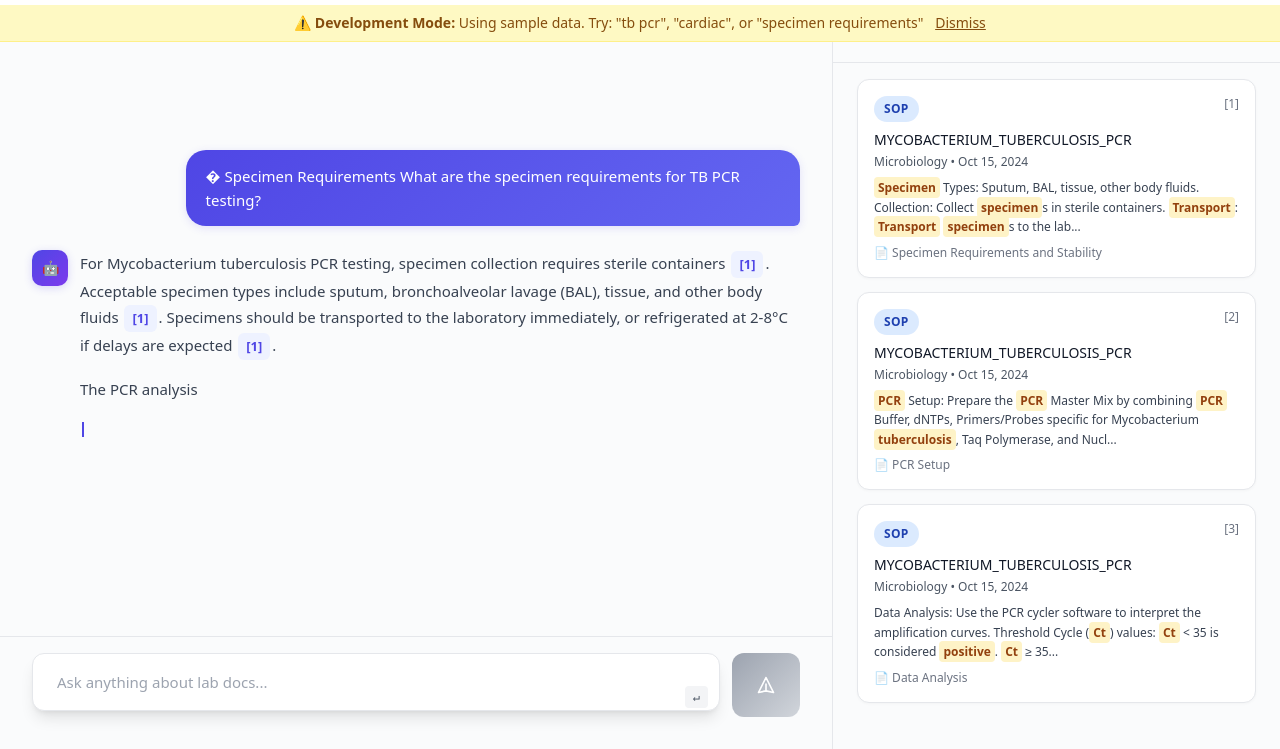
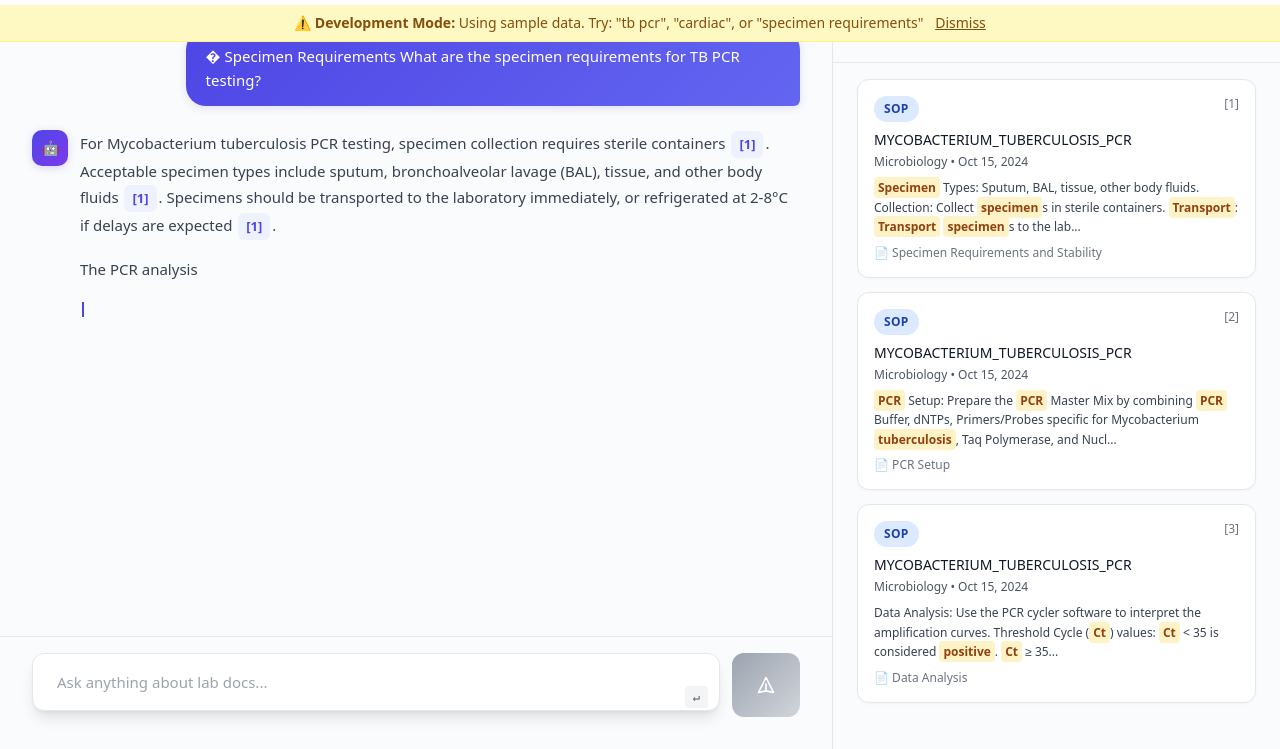
Before and after one commit to thomasht86/ADLM-2025-Data-Challenge, a website: page frontend/index.html in a window 1280 px wide. Both pictures are taken after a click on the button 640 px from the left and 495 px from the top of the page. Shown: the part 51-800 px from the top of the page. Drawn offline with nearby package versions, Linux system fonts and the light colour scheme.

Commit message:
better UI

```diff
--- a/frontend/css/styles.css
+++ b/frontend/css/styles.css
@@ -98,24 +98,61 @@ body {
    Smooth Transitions
    ========================= */
 
-#messages-container,
-#chat-input-container,
-#welcome-header,
-#example-questions,
-#keyboard-hint {
-    transition: all 0.5s ease-in-out;
-}
-
-/* Center chat input initially - position higher */
+/* Single, seamless transition for all elements */
 #messages-container {
+    transition: all 0.100s cubic-bezier(0.4, 0, 0.2, 1);
     justify-content: center;
     padding-top: 15vh;
 }
 
-/* Hide border on initial state */
-.chat-input-initial {
+#chat-input-container {
+    transition: all 0.100s cubic-bezier(0.4, 0, 0.2, 1);
     border-top: none !important;
     transform: translateY(-15vh);
+}
+
+#chat-input-wrapper {
+    transition: padding 0.100s cubic-bezier(0.4, 0, 0.2, 1);
+}
+
+#welcome-header,
+#example-questions,
+#keyboard-hint {
+    transition: opacity 0.050s ease-in-out, transform 0.050s ease-in-out;
+    opacity: 1;
+    transform: translateY(0);
+}
+
+/* Active chat state - all elements transition together */
+body.chat-active #messages-container {
+    justify-content: flex-start;
+    padding-top: 0;
+}
+
+body.chat-active #chat-input-container {
+    border-top: 1px solid rgb(229 231 235) !important;
+    transform: translateY(0);
+}
+
+body.chat-active.dark #chat-input-container {
+    border-top-color: rgb(55 65 81) !important;
+}
+
+body.chat-active #chat-input-wrapper {
+    padding-top: 1rem;
+    padding-bottom: 1rem;
+}
+
+body.chat-active #welcome-header,
+body.chat-active #example-questions,
+body.chat-active #keyboard-hint {
+    opacity: 0;
+    transform: translateY(-10px);
+    pointer-events: none;
+}
+
+#toggle-sources {
+    transition: opacity 0.3s ease-in-out 0.2s;
 }
 
 /* Make textarea larger and more prominent when centered */
--- a/frontend/index.html
+++ b/frontend/index.html
@@ -68,7 +68,7 @@
         <div class="flex-1 flex flex-col">
 
             <!-- Messages Container (Scrollable) -->
-            <div id="messages-container" class="flex-1 overflow-y-auto flex flex-col justify-center transition-all duration-500">
+            <div id="messages-container" class="flex-1 overflow-y-auto flex flex-col">
                 <div class="max-w-4xl mx-auto px-4 sm:px-6 lg:px-8 py-6 w-full">
 
                     <!-- Messages will be inserted here -->
@@ -80,10 +80,10 @@
             </div>
 
             <!-- Chat Input (Centered initially, moves to bottom after first message) -->
-            <div id="chat-input-container" class="flex-shrink-0 transition-all duration-500 chat-input-initial">
-                <div class="max-w-4xl mx-auto px-4 sm:px-6 lg:px-8 py-6">
+            <div id="chat-input-container" class="flex-shrink-0">
+                <div id="chat-input-wrapper" class="max-w-4xl mx-auto px-4 sm:px-6 lg:px-8 py-6">
                     <!-- Welcome Header -->
-                    <div id="welcome-header" class="text-center mb-8 transition-opacity duration-500">
+                    <div id="welcome-header" class="text-center mb-8">
                         <div class="inline-flex items-center justify-center w-16 h-16 bg-blue-100 dark:bg-blue-900 rounded-full mb-4">
                             <svg class="w-8 h-8 text-blue-600 dark:text-blue-400" fill="none" stroke="currentColor" viewBox="0 0 24 24">
                                 <path stroke-linecap="round" stroke-linejoin="round" stroke-width="2" d="M8 10h.01M12 10h.01M16 10h.01M9 16H5a2 2 0 01-2-2V6a2 2 0 012-2h14a2 2 0 012 2v8a2 2 0 01-2 2h-5l-5 5v-5z"></path>
--- a/frontend/js/chat.js
+++ b/frontend/js/chat.js
@@ -97,9 +97,13 @@ class ChatUI {
         this.chatInput.value = '';
         this.chatInput.style.height = 'auto';
 
-        // Handle first message transition
+        // Handle first message - show sources panel/button immediately, then transition
         if (!this.hasStartedChat) {
-            this.transitionToChat();
+            this.showSourcesUI();
+            // Small delay before starting transition for visual flow
+            setTimeout(() => {
+                this.transitionToChat();
+            }, 100);
             this.hasStartedChat = true;
         }
 
@@ -322,61 +326,36 @@ class ChatUI {
         });
     }
 
-    transitionToChat() {
-        // Fade out and hide welcome elements
-        if (this.welcomeHeader) {
-            this.welcomeHeader.style.opacity = '0';
-            setTimeout(() => {
-                this.welcomeHeader.style.display = 'none';
-            }, 300);
+    showSourcesUI() {
+        // Show sources button immediately
+        if (this.toggleSourcesBtn) {
+            this.toggleSourcesBtn.classList.remove('hidden', 'opacity-0');
+            this.toggleSourcesBtn.classList.add('md:flex', 'opacity-100');
         }
 
-        if (this.exampleQuestions) {
-            this.exampleQuestions.style.opacity = '0';
-            setTimeout(() => {
-                this.exampleQuestions.style.display = 'none';
-            }, 300);
+        // Show sources panel on desktop
+        if (this.sourcesPanel) {
+            this.sourcesPanel.classList.remove('hidden');
+            this.sourcesPanel.classList.add('flex');
         }
+    }
 
-        if (this.keyboardHint) {
-            this.keyboardHint.style.opacity = '0';
-            setTimeout(() => {
-                this.keyboardHint.style.display = 'none';
-            }, 300);
-        }
+    transitionToChat() {
+        // Trigger single, unified transition by adding chat-active class to body
+        document.body.classList.add('chat-active');
 
-        // Move messages container to top
-        if (this.messagesContainer) {
-            this.messagesContainer.style.justifyContent = 'flex-start';
-        }
-
-        // Move chat input to bottom with border
-        if (this.chatInputContainer) {
-            setTimeout(() => {
-                this.chatInputContainer.classList.remove('chat-input-initial');
-                this.chatInputContainer.classList.add('border-t', 'border-gray-200', 'dark:border-gray-700');
-                this.chatInputContainer.querySelector('.max-w-4xl').classList.remove('py-6');
-                this.chatInputContainer.querySelector('.max-w-4xl').classList.add('py-4');
-            }, 300);
-        }
-
-        // Show and animate sources button
+        // Hide welcome elements after transition completes (cleanup)
         setTimeout(() => {
-            this.toggleSourcesBtn.classList.remove('hidden', 'opacity-0');
-            this.toggleSourcesBtn.classList.add('md:flex', 'opacity-100');
-        }, 500);
+            if (this.welcomeHeader) this.welcomeHeader.style.display = 'none';
+            if (this.exampleQuestions) this.exampleQuestions.style.display = 'none';
+            if (this.keyboardHint) this.keyboardHint.style.display = 'none';
+        }, 100);
     }
 
     updateSources(results) {
         this.sources = results;
         this.noSources.style.display = 'none';
         this.sourcesCount.textContent = results.length;
-
-        // Show sources panel on desktop with smooth transition
-        setTimeout(() => {
-            this.sourcesPanel.classList.remove('hidden');
-            this.sourcesPanel.classList.add('flex');
-        }, 300);
 
         // Render source cards
         this.sourcesList.innerHTML = results.map((source, index) =>
```
